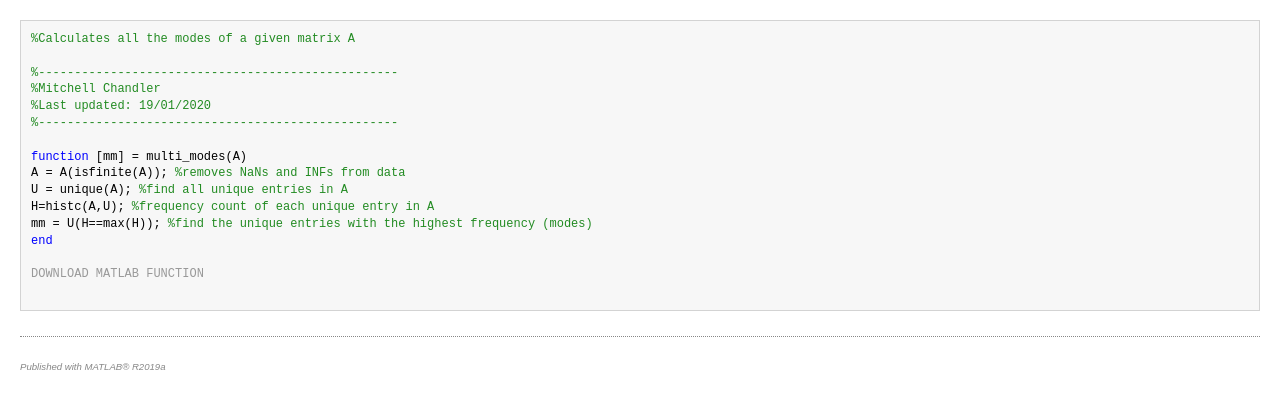
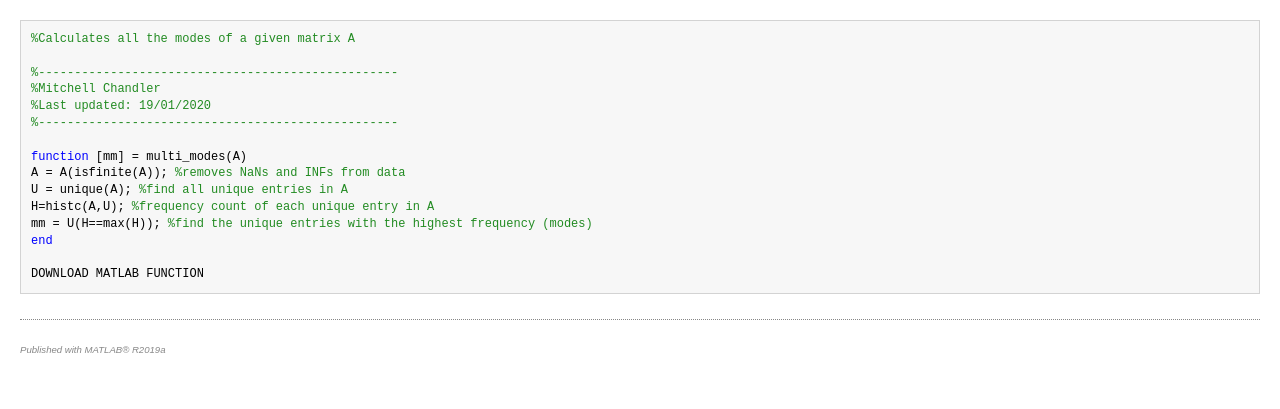
Before and after one commit to mlchandler/mlchandler.github.io, a Jekyll site: the page coding/multi_modes.html, which Jekyll copies as it is, in a window 1280 px wide. Shown: the top 409 px of the page. Built offline with Jekyll 4.4.1, drawn with Linux system fonts in a browser that asks for light colours.

Commit message:
Update multi_modes.html

```diff
--- a/coding/multi_modes.html
+++ b/coding/multi_modes.html
@@ -17,7 +17,7 @@ h1 { padding:0px; margin:0px 0px 25px; font-family:Arial, Helvetica, sans-serif;
 h2 { padding:0px; margin:0px 0px 8px; font-family:Arial, Helvetica, sans-serif; font-size:1.2em; color:#000; font-weight:bold; line-height:140%; border-bottom:1px solid #d6d4d4; display:block; }
 h3 { padding:0px; margin:0px 0px 5px; font-family:Arial, Helvetica, sans-serif; font-size:1.1em; color:#000; font-weight:bold; line-height:140%; }
 
-a { text-decoration: none; color: #999; }
+a { text-decoration: none; color: #000; }
 a:hover { text-decoration: underline; }
 
 p { padding:0px; margin:0px 0px 20px; }
@@ -80,7 +80,6 @@ mm = U(H==max(H)); <span class="comment">%find the unique entries with the highe
 <span class="keyword">end</span>
 
 <a href="multi_modes.m">DOWNLOAD MATLAB FUNCTION</a>
-
 </pre><p class="footer"><br><a href="https://www.mathworks.com/products/matlab/">Published with MATLAB&reg; R2019a</a><br></p></div>
 <!--
 ##### SOURCE BEGIN #####
```
